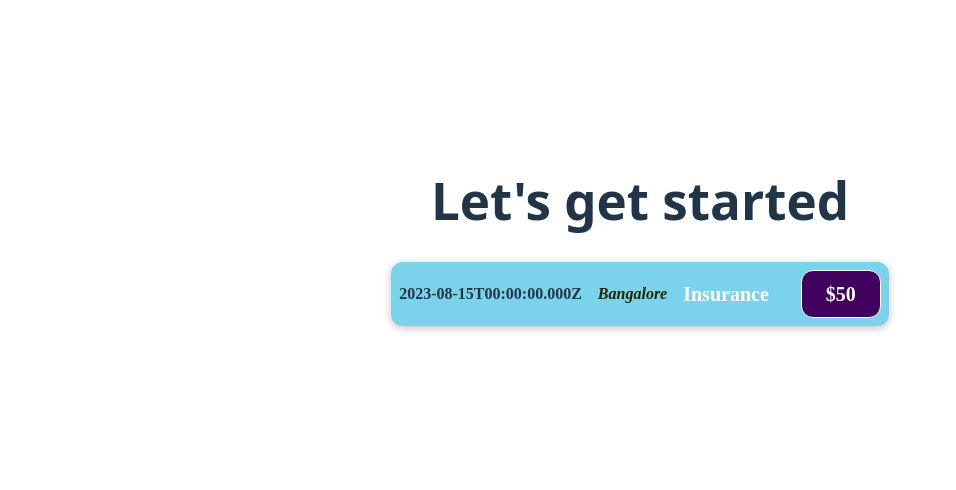
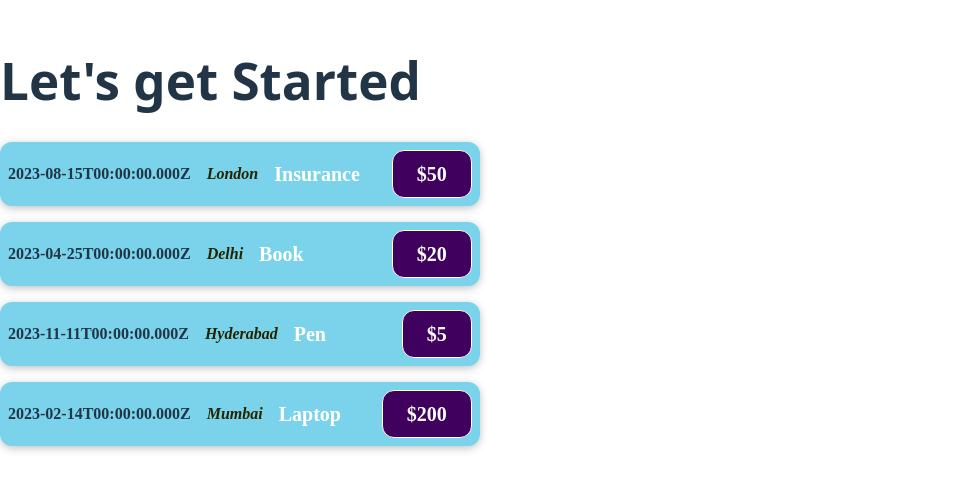
Before and after one commit to Saurabh-yadav07/React-project1, a React (Vite) app: page / in a window 1280 px wide. Shown: the part 160-650 px from the top of the page, without its empty margins (0-956 px from the left). Built offline with nearby package versions, Linux system fonts and the light colour scheme.

Commit message:
made use of props and  passed data into child component

```diff
--- a/src/App.jsx
+++ b/src/App.jsx
@@ -1,17 +1,35 @@
-import { useState } from 'react'
-
-import './App.css'
-import ExpenseItem from './custom components/ExpenseItem'
+import ExpenseItem from "./custom components/ExpenseItem";
 
 function App() {
-
-
   return (
-    <>
-     <h1>Let's get started</h1>
-     <ExpenseItem></ExpenseItem>
-    </>
-  )
+    <div>
+      <h1>Let's get Started</h1>
+      <ExpenseItem
+        date={new Date(2023, 7, 15)}
+        title="Insurance"
+        location="London"
+        price="50"
+      ></ExpenseItem>
+      <ExpenseItem
+        date={new Date(2023, 3, 25)}
+        title="Book"
+        price="20"
+        location="Delhi"
+      ></ExpenseItem>
+      <ExpenseItem
+        date={new Date(2023, 10, 11)}
+        title="Pen"
+        price="5"
+        location="Hyderabad"
+      ></ExpenseItem>
+      <ExpenseItem
+        date={new Date(2023, 1, 14)}
+        title="Laptop"
+        price="200"
+        location="Mumbai"
+      ></ExpenseItem>
+    </div>
+  );
 }
 
-export default App
+export default App;
--- a/src/custom components/ExpenseItem.jsx
+++ b/src/custom components/ExpenseItem.jsx
@@ -1,19 +1,14 @@
 
 import "./ExpenseItem.css";
 
-function ExpenseItem() {
-  const expenseDate = new Date(2023, 7, 15).toISOString();
-  const expenseTitle = "Insurance";
-  const expenseAmount = 50;
-  const expenseLocation = "Bangalore";
-
+function ExpenseItem(props) {
   return (
     <div className="expense-item">
-      <div>{expenseDate}</div>
-      <div className="expense-item__location">{expenseLocation}</div>
+      <div>{props.date.toISOString()}</div>
+      <div className="expense-item__location">{props.location}</div>
       <div className="expense-item__description">
-        <h2>{expenseTitle}</h2>
-        <div className="expense-item__price">${expenseAmount}</div>
+        <h2>{props.title}</h2>
+        <div className="expense-item__price">${props.price}</div>
       </div>
     </div>
   );
```
